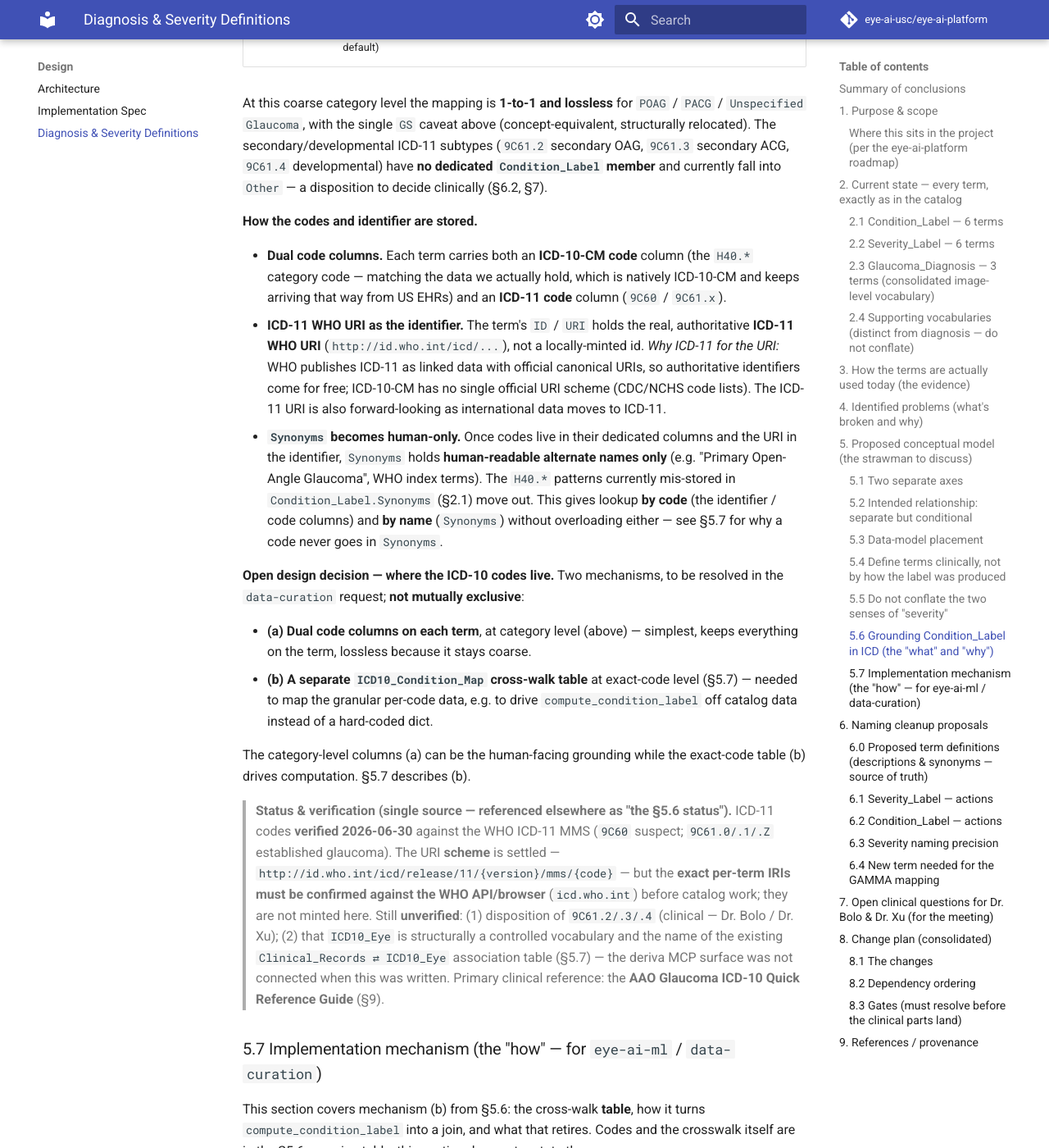
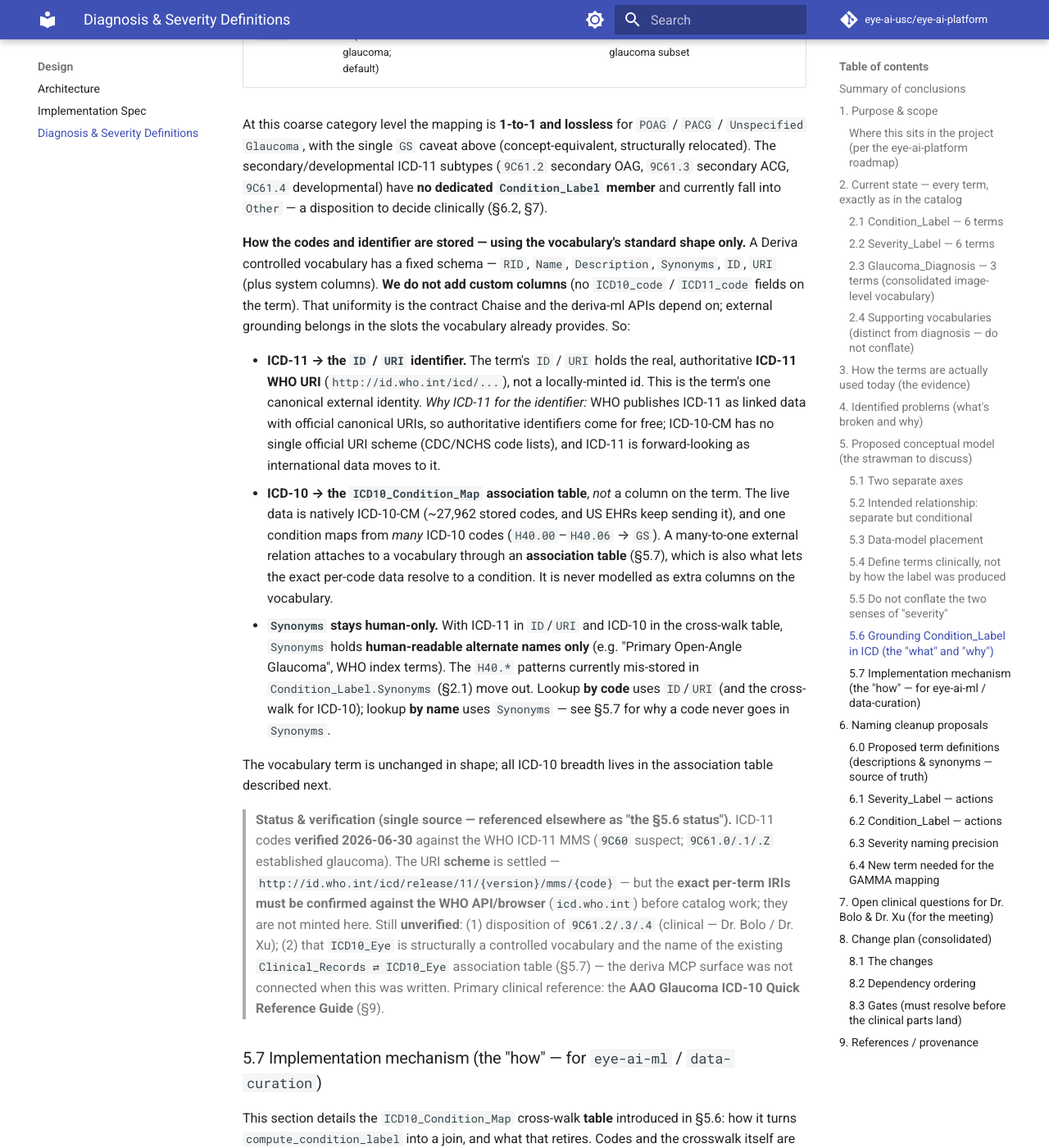
Before and after one commit to eye-ai-usc/eye-ai-platform, an MkDocs documentation site: the page built from docs/design/diagnosis-severity-definitions.md, in a window 1280 px wide and 1400 px high, scrolled down 10179 px. Shown: the whole window at 82% size. Built offline with MkDocs 1.6.1 and Material for MkDocs 9.7.7, drawn with Linux system fonts in a browser that asks for light colours; comment, search, counter and statistics services are not loaded; some of the changed text lies outside the part shown.

Commit message:
docs: drop custom-column option — vocab tables keep standard shape
Correction (Prof. Carl): a Deriva controlled vocabulary has a fixed schema
(RID, Name, Description, Synonyms, ID, URI); custom columns must not be added.
The merged-in "dual ICD-10 + ICD-11 code columns on each term" idea violated
that contract.

- Remove the dual-column subsection and the (a)/(b) open-decision fork from §5.6.
- State the single design: ICD-11 identity in ID/URI; ICD-10 codes in the
  ICD10_Condition_Map association table (many-to-one external relations attach
  via an association table, never via added columns); Synonyms stays human-only.
- Purge downstream references to "code columns" / mechanism (a)/(b) (summary,
  §5.7 opener, §6.2 worked example).
- Fix a contradicting line that proposed a "priority column on Condition_Label":
  a priority ranking, if made into data, goes in its own table, not a vocab column.

One design now, consistent throughout. Still provisional pending Dr. Bolo & Dr. Xu.

Co-Authored-By: Claude Opus 4.8 <noreply@anthropic.com>

```diff
--- a/docs/design/diagnosis-severity-definitions.md
+++ b/docs/design/diagnosis-severity-definitions.md
@@ -26,8 +26,8 @@ The short version, for readers who want the outcome before the evidence:
 - **`Condition_Label` is grounded in ICD.** Each term *is* an ICD-11 concept
   (`GS`=`9C60`, `POAG`=`9C61.0`, `PACG`=`9C61.1`, `Unspecified`=`9C61.Z`) with the
   WHO URI as its identity. ICD-10 codes move **out of `Synonyms`** (where they are
-  mis-stored today) into dedicated code columns and/or an `ICD10_Condition_Map`
-  cross-walk table (§5.6–§5.7).
+  mis-stored today) into an `ICD10_Condition_Map` cross-walk table — no custom
+  columns are added to the vocabulary (§5.6–§5.7).
 - **The hard-coded mapping goes away.** With the cross-walk in the catalog, the
   `icd_mapping` dict in `eye-ai-ml`'s `compute_condition_label()` becomes a join;
   only the multi-code priority tie-break remains in code (§5.7).
@@ -374,37 +374,36 @@ ICD-11 subtypes (`9C61.2` secondary OAG, `9C61.3` secondary ACG, `9C61.4`
 developmental) have **no dedicated `Condition_Label` member** and currently fall
 into `Other` — a disposition to decide clinically (§6.2, §7).
 
-**How the codes and identifier are stored.**
+**How the codes and identifier are stored — using the vocabulary's standard shape
+only.** A Deriva controlled vocabulary has a fixed schema — `RID`, `Name`,
+`Description`, `Synonyms`, `ID`, `URI` (plus system columns). **We do not add
+custom columns** (no `ICD10_code` / `ICD11_code` fields on the term). That
+uniformity is the contract Chaise and the deriva-ml APIs depend on; external
+grounding belongs in the slots the vocabulary already provides. So:
 
-- **Dual code columns.** Each term carries both an **ICD-10-CM code** column (the
-  `H40.*` category code — matching the data we actually hold, which is natively
-  ICD-10-CM and keeps arriving that way from US EHRs) and an **ICD-11 code**
-  column (`9C60` / `9C61.x`).
-- **ICD-11 WHO URI as the identifier.** The term's `ID` / `URI` holds the real,
+- **ICD-11 → the `ID` / `URI` identifier.** The term's `ID` / `URI` holds the real,
   authoritative **ICD-11 WHO URI** (`http://id.who.int/icd/...`), not a
-  locally-minted id. *Why ICD-11 for the URI:* WHO publishes ICD-11 as linked data
-  with official canonical URIs, so authoritative identifiers come for free;
-  ICD-10-CM has no single official URI scheme (CDC/NCHS code lists). The ICD-11
-  URI is also forward-looking as international data moves to ICD-11.
-- **`Synonyms` becomes human-only.** Once codes live in their dedicated columns
-  and the URI in the identifier, `Synonyms` holds **human-readable alternate names
-  only** (e.g. "Primary Open-Angle Glaucoma", WHO index terms). The `H40.*`
-  patterns currently mis-stored in `Condition_Label.Synonyms` (§2.1) move out.
-  This gives lookup **by code** (the identifier / code columns) and **by name**
-  (`Synonyms`) without overloading either — see §5.7 for why a code never goes in
-  `Synonyms`.
+  locally-minted id. This is the term's one canonical external identity. *Why
+  ICD-11 for the identifier:* WHO publishes ICD-11 as linked data with official
+  canonical URIs, so authoritative identifiers come for free; ICD-10-CM has no
+  single official URI scheme (CDC/NCHS code lists), and ICD-11 is forward-looking
+  as international data moves to it.
+- **ICD-10 → the `ICD10_Condition_Map` association table**, *not* a column on the
+  term. The live data is natively ICD-10-CM (~27,962 stored codes, and US EHRs
+  keep sending it), and one condition maps from *many* ICD-10 codes
+  (`H40.00`–`H40.06` → `GS`). A many-to-one external relation attaches to a
+  vocabulary through an **association table** (§5.7), which is also what lets the
+  exact per-code data resolve to a condition. It is never modelled as extra
+  columns on the vocabulary.
+- **`Synonyms` stays human-only.** With ICD-11 in `ID`/`URI` and ICD-10 in the
+  cross-walk table, `Synonyms` holds **human-readable alternate names only**
+  (e.g. "Primary Open-Angle Glaucoma", WHO index terms). The `H40.*` patterns
+  currently mis-stored in `Condition_Label.Synonyms` (§2.1) move out. Lookup **by
+  code** uses `ID`/`URI` (and the cross-walk for ICD-10); lookup **by name** uses
+  `Synonyms` — see §5.7 for why a code never goes in `Synonyms`.
 
-**Open design decision — where the ICD-10 codes live.** Two mechanisms, to be
-resolved in the `data-curation` request; **not mutually exclusive**:
-
-- **(a) Dual code columns on each term**, at category level (above) — simplest,
-  keeps everything on the term, lossless because it stays coarse.
-- **(b) A separate `ICD10_Condition_Map` cross-walk table** at exact-code level
-  (§5.7) — needed to map the granular per-code data, e.g. to drive
-  `compute_condition_label` off catalog data instead of a hard-coded dict.
-
-The category-level columns (a) can be the human-facing grounding while the
-exact-code table (b) drives computation. §5.7 describes (b).
+The vocabulary term is unchanged in shape; all ICD-10 breadth lives in the
+association table described next.
 
 > **Status & verification (single source — referenced elsewhere as "the §5.6
 > status").** ICD-11 codes **verified 2026-06-30** against the WHO ICD-11 MMS
@@ -420,9 +419,10 @@ exact-code table (b) drives computation. §5.7 describes (b).
 
 ### 5.7 Implementation mechanism (the "how" — for `eye-ai-ml` / `data-curation`)
 
-This section covers mechanism (b) from §5.6: the cross-walk **table**, how it
-turns `compute_condition_label` into a join, and what that retires. Codes and the
-crosswalk itself are in the §5.6 mapping table; this section does not restate them.
+This section details the `ICD10_Condition_Map` cross-walk **table** introduced in
+§5.6: how it turns `compute_condition_label` into a join, and what that retires.
+Codes and the crosswalk itself are in the §5.6 mapping table; this section does
+not restate them.
 
 **Tables involved.**
 
@@ -476,8 +476,10 @@ concept via the join — e.g. `H40.11`+`H40.00` → {`POAG`, `GS`}; (2) **pick t
 highest-priority concept** by clinical severity `PACG > POAG > GS > Other`
 (`eye_ai.py:295`) — here POAG wins → `Condition_Label = POAG`. The stored label
 is thus an ICD-11 concept; the codes are input, the winning term is output. (The
-priority tie-break now orders ICD-11 *concepts*, which is where it belongs, and
-could itself become a priority column on `Condition_Label`.)
+priority tie-break now orders ICD-11 *concepts*, which is where it belongs. If it
+should become catalog data rather than code, it belongs in its own ranking table
+keyed to `Condition_Label` — **not** as an added column on the vocabulary, whose
+standard shape stays fixed per §5.6.)
 
 **What this retires in `eye-ai-ml`** (verified against `eye_ai/eye_ai.py`,
 2026-06-30). `compute_condition_label()` (`eye_ai.py:268`) does two things:
@@ -582,7 +584,8 @@ synonyms are provisional (§6.0); the `9C60` code is verified (§5.6 status).
 
 Siblings follow the same shape: `POAG` = `9C61.0`, `PACG` = `9C61.1`,
 `Unspecified Glaucoma` = `9C61.Z`. ICD-10 equivalents (`GS`: `H40.00`–`H40.06`)
-are **not** in the row — they live in the cross-walk / code columns (§5.6, §5.7).
+are **not** in the row — they live in the `ICD10_Condition_Map` cross-walk table
+(§5.6, §5.7), not in columns on the term.
 
 ### 6.3 Severity naming precision
 
```
Also changed, not shown: tacit-knowledge.md (+15 -0 lines).
